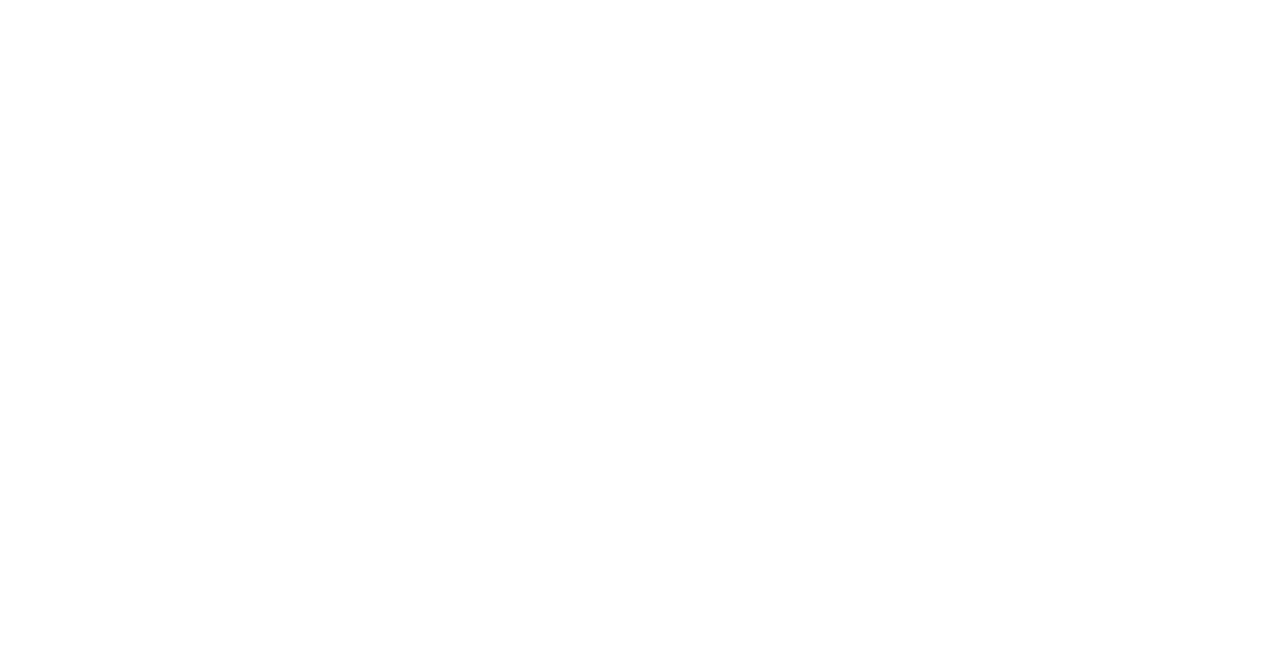
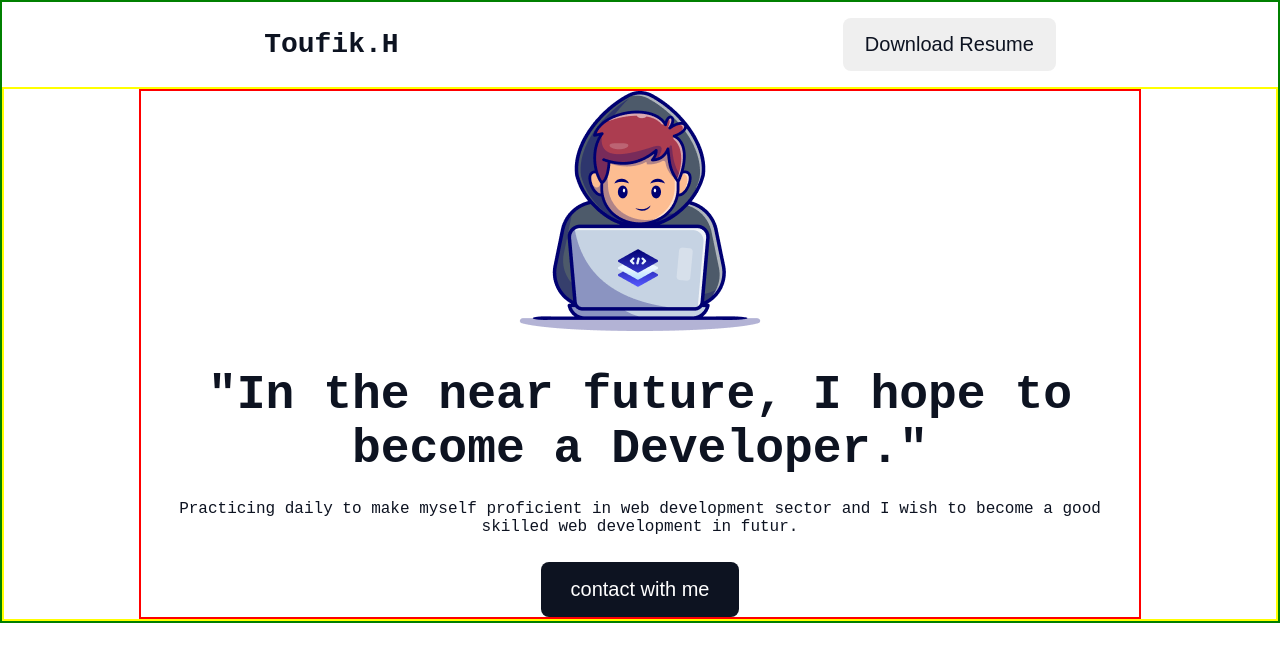
Before and after one commit to toufikhasib/assignment-01-repo, a plain HTML site: page index.html in a window 1280 px wide. Drawn offline with Linux system fonts and the light colour scheme; a web font is replaced by a local one.

Commit message:
header section add index.html file

```diff
--- a/index.html
+++ b/index.html
@@ -3,9 +3,38 @@
 <head>
     <meta charset="UTF-8">
     <meta name="viewport" content="width=device-width, initial-scale=1.0">
+    <!-- google font -->
+    <link rel="preconnect" href="https://fonts.googleapis.com">
+    <link rel="preconnect" href="https://fonts.gstatic.com" crossorigin>
+    <link href="https://fonts.googleapis.com/css2?family=Azeret+Mono:ital,wght@0,100..900;1,100..900&display=swap" rel="stylesheet">
+    <!-- title -->
     <title>First Assignment Repo</title>
+    <!-- css link -->
+     <link rel="stylesheet" href="../assignment-01-repo/style.css">
 </head>
-<body>
-
+<body class="azeret-mono-normal">
+    <header class="header">
+        <!-- nav section -->
+<nav>
+    <ul>
+        <li><a class="nav-title" href="#">Toufik.H</a></li>
+        <li><a href=""><button class="primary-button">Download Resume</button></a></li>
+    </ul>
+</nav>
+    <!-- nav section end -->
+     <!-- banner sec -->
+      <div id="banner-sec">
+        <div class="banner-content">
+            <div class="banner-img">
+                <img src="../assignment-01-repo/as-image/Group.jpg.png" alt="group-img">
+            </div>
+            <div class="banner-text">
+                <h1 class="b-text-title">"In the near future, I hope to become a Developer."</h1>
+                <p class="b-text-description">Practicing daily to make myself proficient in web development sector and I wish to become a good skilled web development in futur.</p>
+                <a href="#"><button class="b-text-btn">contact with me</button></a>
+            </div>
+        </div>
+      </div>
+    </header>
 </body>
 </html>
--- /dev/null
+++ b/style.css
@@ -0,0 +1,92 @@
+
+body{
+    margin: 0;
+    padding: 0;
+    box-sizing: border-box;
+}
+/* font family */
+.azeret-mono-normal {
+    font-family: "Azeret Mono", monospace;
+    font-optical-sizing: auto;
+    font-weight: 400;
+    font-style: normal;
+  }
+  /* content width */
+  .content-width{
+    max-width: 1440px;
+  margin: 0 auto;
+  /* background-color: black; */
+  /* header section */
+  }
+  .header{
+    max-width: 1440px;
+     margin: 0 auto;
+  border: 2px solid green;
+  }
+  /* nav section */
+
+nav ul{
+    display: flex;
+    align-items: center;
+    justify-content: space-around;
+}
+nav ul li{
+    list-style: none;
+}
+nav ul li a{
+    text-decoration: none;
+}
+  .nav-title{
+    font-size: 28px;
+    font-weight: 800;
+    color: #0D1321;
+  }
+  .primary-button{
+    font-size: 20px;
+    font-weight: 500;
+    color: #0D1321;
+    padding: 15px 22px;
+    border-radius: 8px;
+    /* box-shadow: 4, 0,#000000; */
+    border: none;
+  }
+  /* banner-sec */
+  #banner-sec{
+    max-width: 1440px;
+    max-height: 652px;
+    border: 2px solid yellow;
+  }
+
+.banner-content{
+    max-width: 998px;
+    max-height: 581px;
+    margin: 0 auto;
+    text-align: center;
+    border: 2px solid red;
+}
+.banner-img{
+    margin-bottom: 30px;
+}
+.banner-text{
+
+}
+.b-text-title{
+    font-size: 48px;
+    font-weight: 800;
+    color: #0D1321;
+    margin-bottom: 24px;
+}
+.b-text-description{
+    color: #0D1321;
+    font-size: 16px;
+    font-weight: 400;
+    margin-bottom: 26px;
+}
+.b-text-btn{
+    background-color: #0D1321;
+    color: #FFFFFF;
+    padding: 16px 30px;
+    font-size: 20px;
+    border-radius: 8px;
+    border: none;
+}
```
Also changed, not shown: as-image/Group-3.jpg.png (added), as-image/Group-4.jpg.png (added), as-image/Group.jpg.png (added), as-image/Hero-bg.jpg.png (added), as-image/Layer_1.jpg.png (added), as-image/css.jpg.png (added), as-image/facebook.jpg.png (added), as-image/github.jpg.png (added), as-image/handshake.jpg.jpg (added), as-image/html.jpg.png (added), as-image/js.jpg.png (added), as-image/linkedin-icon.jpj.png (added), as-image/mongodb.jpg.png (added), as-image/nodejs.jpg.png (added), 1 more files.
